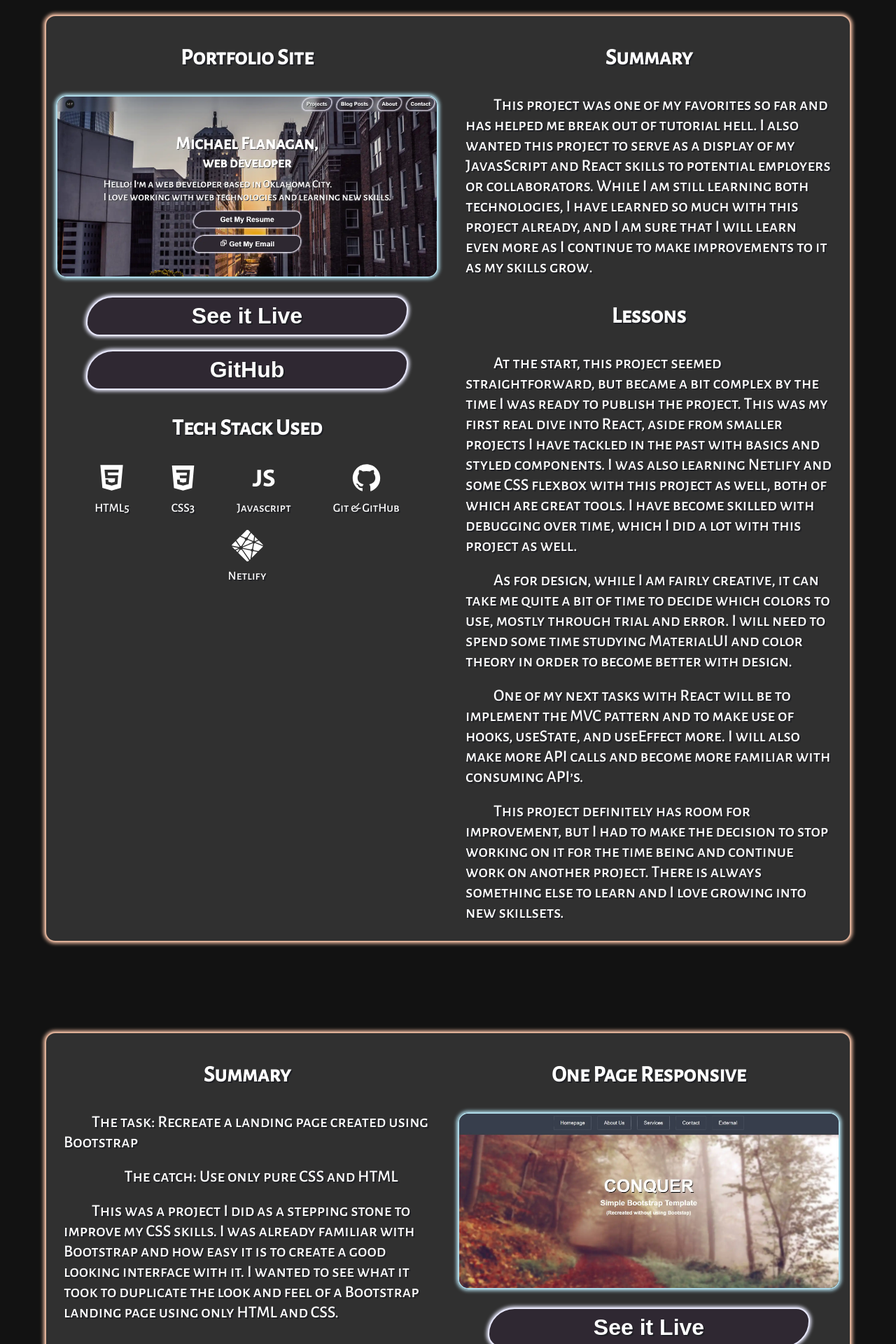
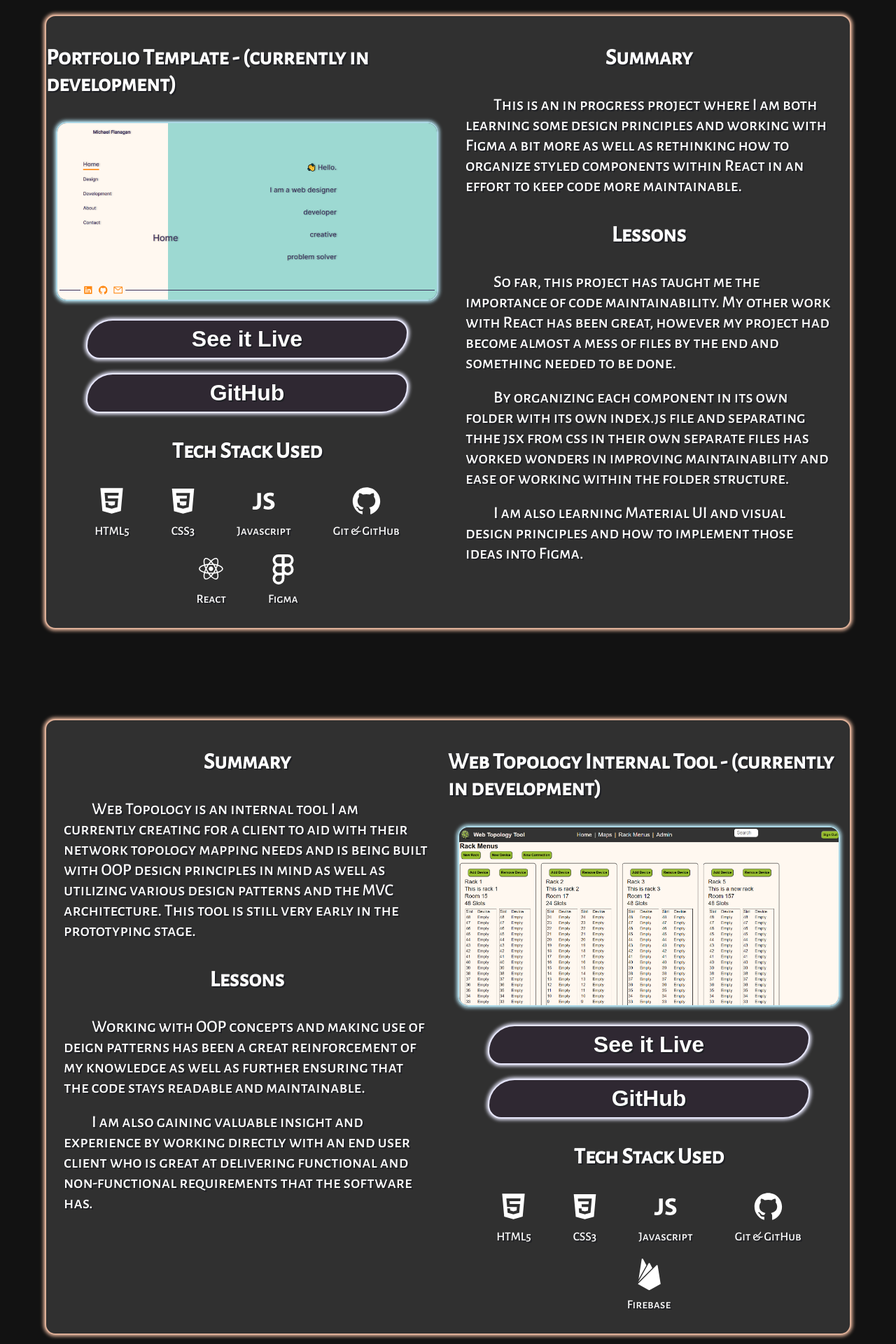
Before and after one commit to MFlanagan7/portfolio-site, a React (Create React App) app: page / in a window 1280 px wide. Shown: the part 1060-2980 px from the top of the page at 70% size. Built offline with nearby package versions, Linux system fonts and the light colour scheme.

Commit message:
added in progress projects

```diff
--- a/src/components/Project.js
+++ b/src/components/Project.js
@@ -5,7 +5,7 @@ import * as Scroll from "react-scroll"
 
 var scroll = Scroll.animateScroll;
 
-const Project = function({item: { id, title, summary, lessons, thumbnail, alt, technologies, video, link, description, github } }) {
+const Project = function({item: { id, title, summary, lessons, thumbnail, alt, technologies, video, link, github } }) {
     function clickHandler(url) {
         if (url === 'top') {
             scroll.scrollToTop();
@@ -20,7 +20,6 @@ const Project = function({item: { id, title, summary, lessons, thumbnail, alt, t
                 <h3>{title}</h3>
                 <a href={video} target="_blank" rel="noreferrer"><img src={thumbnail} alt={alt} /></a>
                 <StyledButton border="#E6E6FA" bg="#2F2832" onClick={() => clickHandler(link)}>See it Live</StyledButton>
-                {/* <StyledButton bg="#c9510c">Full Description</StyledButton> */}
                 <StyledButton border="#E6E6FA" bg="#2F2832" onClick={() => clickHandler(github)}>GitHub</StyledButton>
                 <h3>Tech Stack Used</h3>
                 <section>
--- a/src/projects.js
+++ b/src/projects.js
@@ -1,12 +1,49 @@
-import project1 from "./img/portfolio.webp"
-import project2 from "./img/one-page-responsive.webp"
-import project3 from "./img/global-web.webp"
+import project1 from "./img/portfolio-template.png"
+import project2 from "./img/web-topology.png"
+import project3 from "./img/portfolio.webp"
+import project4 from "./img/one-page-responsive.webp"
+import project5 from "./img/global-web.webp"
 
 export const skills = ['html', 'css', 'javascript', 'github', 'firebase', 'figma', 'netlify', 'react', 'vscode']
 
 export const projects = [
     {
       id: 1,
+      title: 'Portfolio Template - (currently in development)',
+      summary: [
+        'This is an in progress project where I am both learning some design principles and working with Figma a bit more as well as rethinking how to organize styled components within React in an effort to keep code more maintainable.',
+      ],
+      lessons: [
+        'So far, this project has taught me the importance of code maintainability.  My other work with React has been great, however my project had become almost a mess of files by the end and something needed to be done.',
+        'By organizing each component in its own folder with its own index.js file and separating thhe jsx from css in their own separate files has worked wonders in improving maintainability and ease of working within the folder structure.',
+        'I am also learning Material UI and visual design principles and how to implement those ideas into Figma.',
+      ],
+      thumbnail: project1,
+      alt: 'Single page portfolio template design.',
+      technologies: ['html', 'css', 'javascript', 'github', 'react', 'figma'],
+      video: 'https://youtu.be/LBtI9vOi3bI',
+      link: 'https://www.figma.com/file/PJEAb4MNlza681UyFWVwDj/Portfolio-Design?node-id=0%3A1',
+      github: 'https://github.com/MFlanagan7/portfolio',
+    },
+    {
+      id: 2,
+      title: 'Web Topology Internal Tool - (currently in development)',
+      summary: [
+        'Web Topology is an internal tool I am currently creating for a client to aid with their network topology mapping needs and is being built with OOP design principles in mind as well as utilizing various design patterns and the MVC architecture.  This tool is still very early in the prototyping stage.',
+      ],
+      lessons: [
+        'Working with OOP concepts and making use of deign patterns has been a great reinforcement of my knowledge as well as further ensuring that the code stays readable and maintainable.',
+        'I am also gaining valuable insight and experience by working directly with an end user client who is great at delivering functional and non-functional requirements that the software has.',
+      ],
+      thumbnail: project2,
+      alt: 'Web Topology internal network mapping software.',
+      technologies: ['html', 'css', 'javascript', 'github', 'firebase'],
+      video: 'https://youtu.be/o067FrNM8eM',
+      link: 'https://webtopology-7a8a3.web.app/',
+      github: 'https://github.com/MFlanagan7/WebTopology',
+    },
+    {
+      id: 3,
       title: 'Portfolio Site',
       summary: [
         'This project was one of my favorites so far and has helped me break out of tutorial hell.  I also wanted this project to serve as a display of my JavasScript and React skills to potential employers or collaborators.  While I am still learning both technologies, I have learned so much with this project already, and I am sure that I will learn even more as I continue to make improvements to it as my skills grow.',
@@ -18,17 +55,16 @@ export const projects = [
         'One of my next tasks with React will be to implement the MVC pattern and to make use of hooks, useState, and useEffect more.  I will also make more API calls and become more familiar with consuming API’s.',
         'This project definitely has room for improvement, but I had to make the decision to stop working on it for the time being and continue work on another project.  There is always something else to learn and I love growing into new skillsets.',
       ],
-      description: 'Lorem Ipsum is simply dummy text of the printing and typesetting industry. Lorem Ipsum has been the industrys standard dummy text ever since the 1500s, when an unknown printer took a galley of type and scrambled it to make a type specimen book. It has survived not only five centuries, but also the leap into electronic typesetting, remaining essentially unchanged. It was popularised in the 1960s with the release of Letraset sheets containing Lorem Ipsum passages, and more recently with desktop publishing software like Aldus PageMaker including versions of Lorem Ipsum.',
-      thumbnail: project1,
-      alt: 'Thumbnail image of portfolio site.',
+      thumbnail: project3,
+      alt: 'Michael Flanagan web developer text over view of downtown Oklahoma City.',
       technologies: ['html', 'css', 'javascript', 'github', 'netlify'],
-      video: 'https://youtu.be/LXduw5kM0GY',
+      video: 'https://youtu.be/rPSmw5A5YOE',
       link: 'top',
       github: 'https://github.com/MFlanagan7/portfolio-site',
     },
     {
-      id: 2,
-      title: 'One Page Responsive',
+      id: 4,
+      title: 'Single-Page Design Template',
       summary: [
         'The task: Recreate a landing page created using Bootstrap',
         'The catch: Use only pure CSS and HTML',
@@ -38,17 +74,16 @@ export const projects = [
         'I grew more confident with using CSS and laying out a landing page with this project.  I saw just how much it took to recreate a page from a mockup, or in this case, a preexisting page.',
         'I used lots of CSS classes and the ‘float: left’ property for responsive card styles.  I also made good use of wrapper and container like classes to encapsulate one element inside another to take advantage of parent-children relationships for styling.',
       ],
-      description: 'It is a long established fact that a reader will be distracted by the readable content of a page when looking at its layout. The point of using Lorem Ipsum is that it has a more-or-less normal distribution of letters, as opposed to using \'Content here, content here\', making it look like readable English. Many desktop publishing packages and web page editors now use Lorem Ipsum as their default model text, and a search for \'lorem ipsum\' will uncover many web sites still in their infancy. Various versions have evolved over the years, sometimes by accident, sometimes on purpose (injected humour and the like).',
-      thumbnail: project2,
-      alt: 'Thumbnail image of a one page responsive landing page.',
+      thumbnail: project4,
+      alt: 'Conquer single page responsive landing page template.',
       technologies: ['html', 'css', 'github'],
       video: 'https://youtu.be/nsu8AYQqz3s',
       link: 'https://mflanagan7.github.io/one-page-responsive/',
       github: 'https://github.com/MFlanagan7/one-page-responsive',
     },
     {
-      id: 3,
-      title: 'Globl Web',
+      id: 5,
+      title: 'Global Web Template',
       summary: [
         'This was one of my first projects with HTML and CSS where I learned a lot of basics.  The Coronavirus and other global concerns were the inspiration, and the site is geared toward travel safety precautions. A static HTML website with several pages along with CSS as the only technologies used allowed me to focus on learning only the basics without having to worry about learning too much at once.',
       ],
@@ -56,8 +91,7 @@ export const projects = [
         'I learned how to keep an organized CSS document, how classes are applied, CSS selector specificity, as well as some basic layout ideas and aesthetics.  I learned about media queries, even for printing a web page, and making web pages responsive.',
         'I also learned how to space out the work on a project so that it did not get too overwhelming.  Even though this is only CSS and HTML, when you look at all of the work there is to do all at once, it can be easy to become overloaded.  Breaking down big tasks, and working on each section, one at a time is a great lesson to learn for any craft.',
       ],
-      description: 'Contrary to popular belief, Lorem Ipsum is not simply random text. It has roots in a piece of classical Latin literature from 45 BC, making it over 2000 years old. Richard McClintock, a Latin professor at Hampden-Sydney College in Virginia, looked up one of the more obscure Latin words, consectetur, from a Lorem Ipsum passage, and going through the cites of the word in classical literature, discovered the undoubtable source. Lorem Ipsum comes from sections 1.10.32 and 1.10.33 of "de Finibus Bonorum et Malorum" (The Extremes of Good and Evil) by Cicero, written in 45 BC. This book is a treatise on the theory of ethics, very popular during the Renaissance. The first line of Lorem Ipsum, "Lorem ipsum dolor sit amet..", comes from a line in section 1.10.32.',
-      thumbnail: project3,
+      thumbnail: project5,
       alt: 'Thumbnail image of fron page of a static web page.',
       technologies: ['html', 'css', 'github'],
       video: 'https://youtu.be/N2Oft9FaTxo',
```
Also changed, not shown: src/img/portfolio-template.png (added), src/img/web-topology.png (added).
